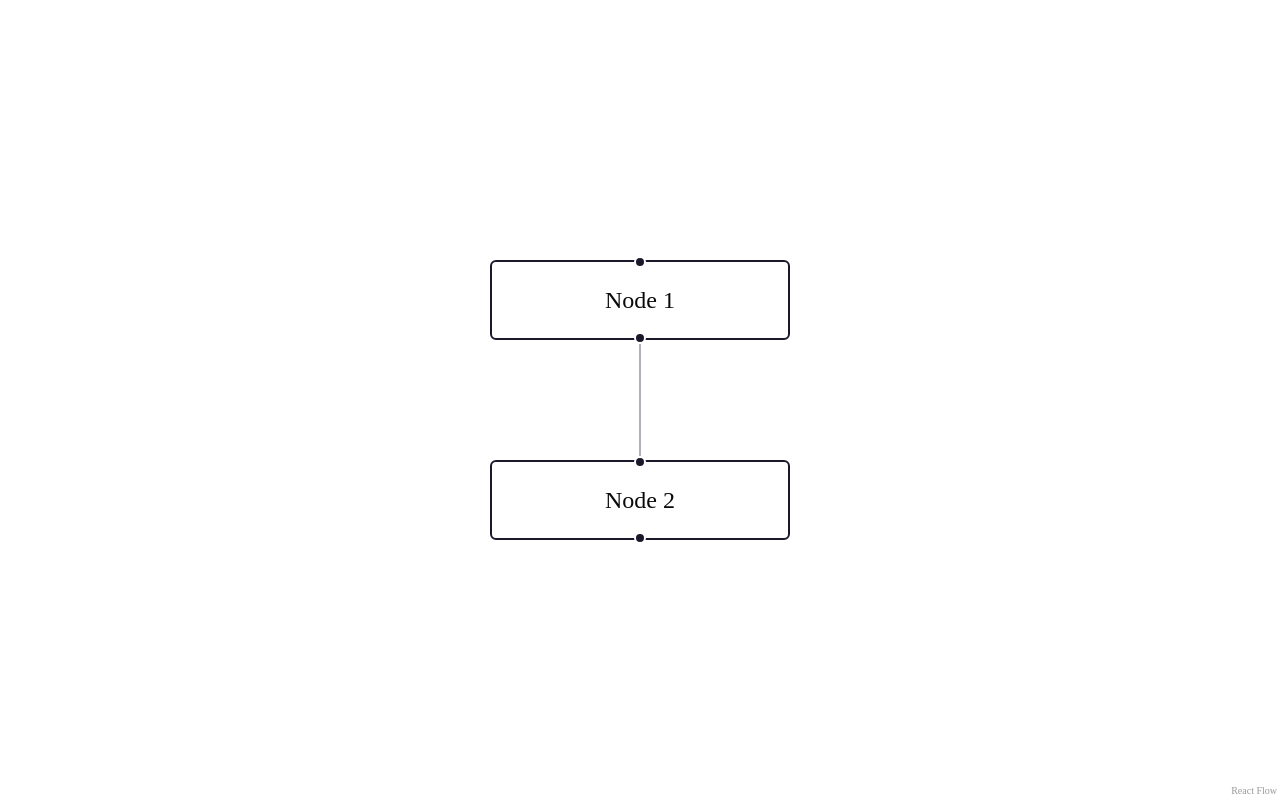
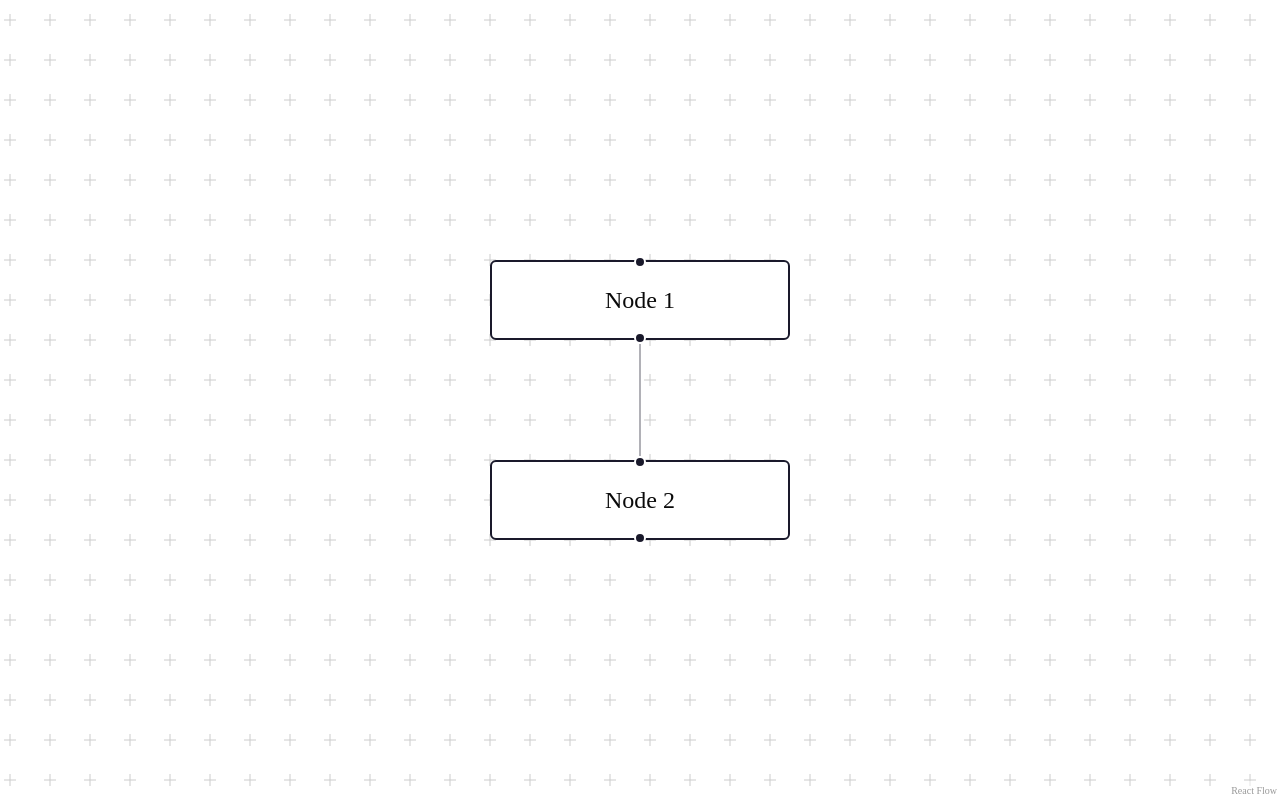
Before and after one commit to BenjaminRap/Low-Level-Lab, a Next.js app: page / in a window 1280 px wide. Built offline with nearby package versions, Linux system fonts and the light colour scheme.

Commit message:
Added a background to the Graph

```diff
--- a/src/components/Graph.tsx
+++ b/src/components/Graph.tsx
@@ -10,6 +10,8 @@ import {
     OnNodesChange,
     OnEdgesChange,
     OnConnect,
+    Background,
+    BackgroundVariant,
 } from "@xyflow/react";
 
 export type GraphProps = {
@@ -46,7 +48,9 @@ export default function Graph({
                 onEdgesChange={onEdgesChange}
                 onConnect={onConnect}
                 fitView
-            />
+            >
+                <Background color="#ccc" variant={BackgroundVariant.Cross} />
+            </ReactFlow>
         </div>
     );
 }
```
